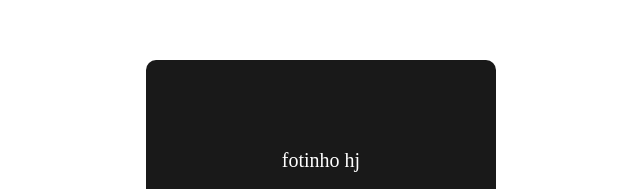
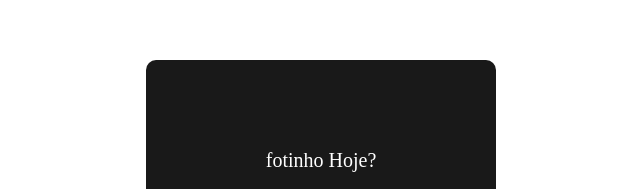
Before and after one commit to bidikalabonde-jpg/farmer, a plain HTML site: page index.html in a window 1280 px wide. Shown: the part 223-412 px from the top of the page, 319-959 px from the left. Drawn offline with Linux system fonts and the light colour scheme.

Commit message:
Update index.html

```diff
--- a/index.html
+++ b/index.html
@@ -41,7 +41,7 @@
     </head>
     <body>
         <div class="box">
-            <p>fotinho hj</p>
+            <p>fotinho Hoje?</p>
             <div class="buttons-container">
                 <button>
                     <a href="https://wa.me/qr/PNR7OO76VS5AN1">Sim</a>
@@ -61,4 +61,5 @@
             button.style.left = Math.random() * width + 'px';
         })
     </script>
+
 </html>
```
